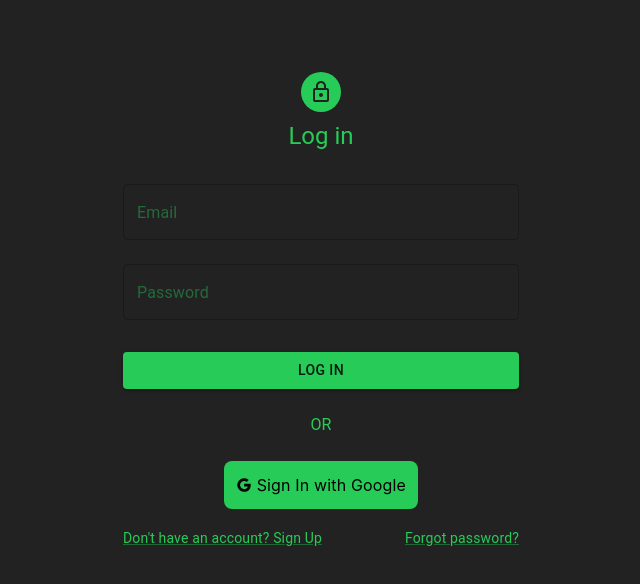
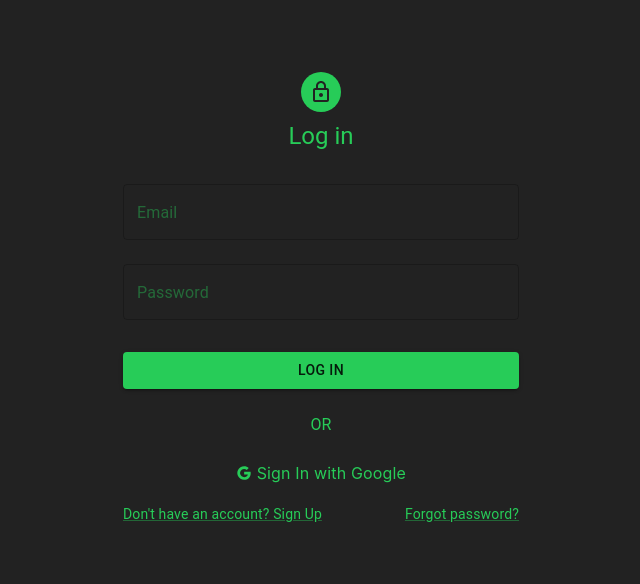
Before and after one commit to kianhennessy/FYPMessageApp, a React (Create React App) app: page / in a window 1280 px wide. Shown: the top 584 px of the page, without its empty margins (319-959 px from the left). Built offline with nearby package versions, Linux system fonts and the light colour scheme; no server answers.

Commit message:
test updates

```diff
--- a/src/components/Chats.js
+++ b/src/components/Chats.js
@@ -70,7 +70,8 @@ export default function Chats() {
         <div className='chats-page'>
             <meta name="viewport" content="width=device-width, initial-scale=1.0, maximum-scale=1.0, user-scalable=0">
             </meta>
-            <div className='nav-bar'>
+            <div className='test'>
+                <div className='nav-bar'>
                 <div className='logo-tab'>
                     Message
                 </div>
@@ -79,10 +80,10 @@ export default function Chats() {
                     Logout
                 </div>
 
-            </div>
+                </div>
 
             <ChatEngine
-                height="calc(102vh - 80px)"
+                height="calc(100vh - 66px)"
                 projectID="8afaea8d-1514-4b90-bc09-a5f244987db7"
                 userName={user.email}
                 userSecret={user.uid}
@@ -118,7 +119,7 @@ export default function Chats() {
                     })
                 }}
             />
-
+            </div>
         </div>
     )
 }
--- a/src/index.css
+++ b/src/index.css
@@ -1,22 +1,25 @@
 /* Global */
-:root {
-  touch-action: pan-x pan-y;
-  height: 100%
-}
 
-html, body {
+* {
   margin: 0;
   padding: 0;
-}
+  border: none;
+  box-sizing: border-box;
 
-html, body {
-  height: 100%;
-}
-body {
-  min-height: 100vh;
 }
 
 
+
+
+/*:root {*/
+/*  touch-action: pan-x pan-y;*/
+/*}*/
+
+/*html, body {*/
+/*  margin: 0;*/
+/*  padding: 0;*/
+/*  height: 100%;*/
+/*}*/
 
 
 * {
@@ -257,12 +260,35 @@ body {
 
 
 
-.chats-page {
-  position: absolute;
-  top: 0px;
-  left: 0px;
-  width: 100vw;
-  height: 100vh;
+/*.chats-page {*/
+/*  position: absolute;*/
+/*  top: 0px;*/
+/*  left: 0px;*/
+/*  width: 100vw;*/
+/*  height: 100%;*/
+/*}*/
+
+/*.chat-feed{*/
+/*  height: 300% !important;*/
+/*}*/
+
+/*.chats-page {*/
+/*  height : 100vh !important;*/
+
+/*}*/
+
+/*.ce-chat-engine{*/
+/*    height: 500px !important;*/
+/*}*/
+
+/*@media only screen and (max-width: 600px) {*/
+/*  .ce-chat-engine {*/
+/*    height: 300px !important;*/
+/*  }*/
+/*}*/
+
+#ce-feed-container{
+    height: 90vh !important;
 }
 
 .nav-bar {
@@ -290,6 +316,24 @@ body {
   padding: 5px;
   border-radius: 22px;
   cursor: pointer;
+}
+
+@media only screen and (max-width: 600px) {
+  .nav-bar {
+    height: 50px;
+  }
+
+  .logo-tab {
+    top: 8px;
+    font-size: 24px;
+  }
+
+  .logout-tab {
+    top: 12px;
+    right: 12px;
+    padding: 3px;
+    border-radius: 16px;
+  }
 }
 
 ::-webkit-scrollbar {
@@ -349,10 +393,10 @@ span[aria-label="close"] span div div{
 /*  color: #27CC58 !important;*/
 /*}*/
 
-.ce-avatar-text{
-  color: white !important;
+/*.ce-avatar-text{*/
+/*  color: white !important;*/
 
-}
+/*}*/
 
 /*.ce-chat-avatars-row div{*/
 /*  background-color: transparent !important;*/
@@ -363,6 +407,8 @@ span[aria-label="close"] span div div{
 /*  background-color: transparent !important;*/
 /*  color: transparent !important;*/
 /*}*/
+
+
 
 .ce-chat-title svg{
   fill: #27CC58 !important;
@@ -377,58 +423,58 @@ span[aria-label="close"] span div div{
 
 /* Login Page */
 
-#login-page {
-  background-color: #282c34;
-  position: absolute;
-  top: 0px;
-  bottom: 0px;
-  left: 0px;
-  right: 0px;
-}
+/*#login-page {*/
+/*  background-color: #282c34;*/
+/*  position: absolute;*/
+/*  top: 0px;*/
+/*  bottom: 0px;*/
+/*  left: 0px;*/
+/*  right: 0px;*/
+/*}*/
 
-#login-card {
-  position: relative;
-  top: calc(50vh - 144px);
-  left: calc(50vw - 210px);
-  padding-top: 36px;
-  padding-bottom: 66px;
-  width: 420px;
-  text-align: center;
-  background-color: white;
-  border-radius: 22px;
-}
+/*#login-card {*/
+/*  position: relative;*/
+/*  top: calc(50vh - 144px);*/
+/*  left: calc(50vw - 210px);*/
+/*  padding-top: 36px;*/
+/*  padding-bottom: 66px;*/
+/*  width: 420px;*/
+/*  text-align: center;*/
+/*  background-color: white;*/
+/*  border-radius: 22px;*/
+/*}*/
 
-.login-button {
-  cursor: pointer;
-  color: white;
-  padding: 12px;
-  border-radius: 8px;
-  display: inline-block;
-}
+/*.login-button {*/
+/*  cursor: pointer;*/
+/*  color: white;*/
+/*  padding: 12px;*/
+/*  border-radius: 8px;*/
+/*  display: inline-block;*/
+/*}*/
 
-.google {
-  background-color: #27CC58;
-  color: black;
-}
+/*.google {*/
+/*  background-color: #27CC58;*/
+/*  color: black;*/
+/*}*/
 
-#loading-container {
-  position: absolute;
-  top: 0px;
-  bottom: 0px;
-  left: 0px;
-  right: 0px;
-  background-color: rgb(255, 255, 255, 0.22);
-}
+/*#loading-container {*/
+/*  position: absolute;*/
+/*  top: 0px;*/
+/*  bottom: 0px;*/
+/*  left: 0px;*/
+/*  right: 0px;*/
+/*  background-color: rgb(255, 255, 255, 0.22);*/
+/*}*/
 
-#loading-icon {
-  font-size: 66px;
-  position: relative;
-  left: calc(50vw - 33px);
-  top: calc(50vh - 22px);
-}
+/*#loading-icon {*/
+/*  font-size: 66px;*/
+/*  position: relative;*/
+/*  left: calc(50vw - 33px);*/
+/*  top: calc(50vh - 22px);*/
+/*}*/
 
-#center-div {
-  width: 50%;
-  margin-left: auto;
-  margin-right: auto;
-}
+/*#center-div {*/
+/*  width: 50%;*/
+/*  margin-left: auto;*/
+/*  margin-right: auto;*/
+/*}*/
```
